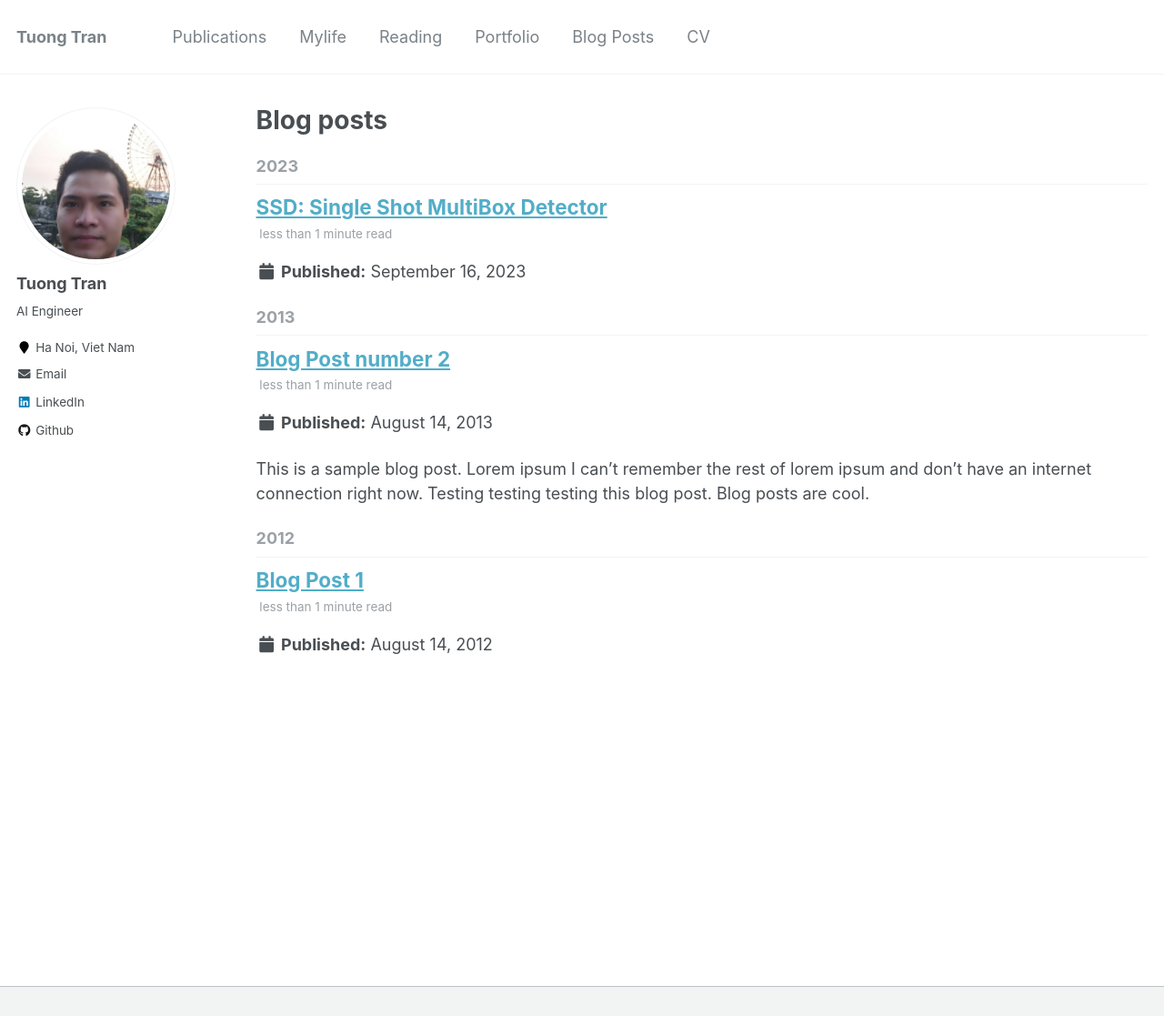
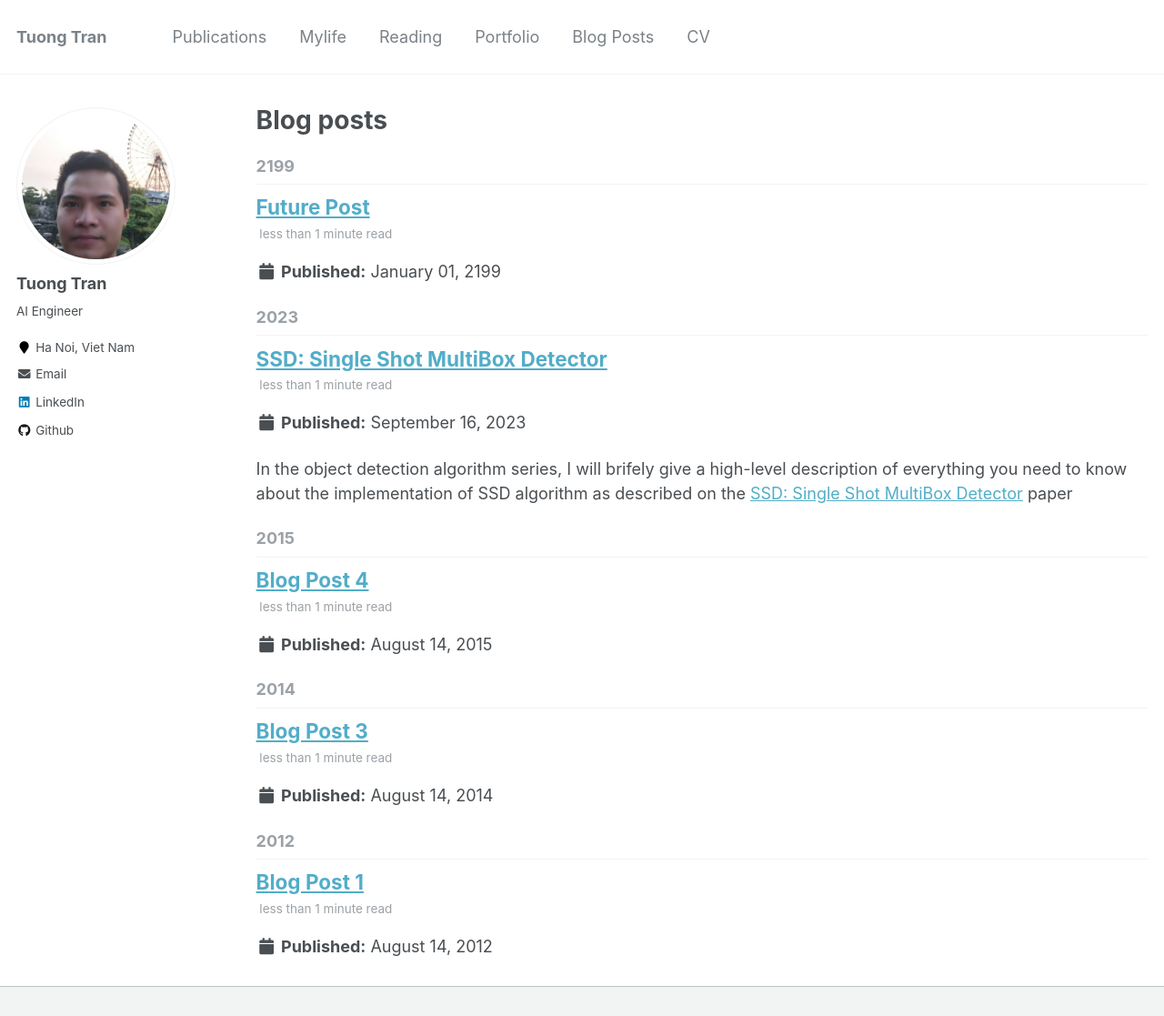
Before and after one commit to tuongtranngoc/tuongtranngoc.github.io, a Jekyll site: the page built from _pages/year-archive.html, in a window 1280 px wide and 1276 px high, cut to the strip 0-1117 px from the top of the window. Shown: the whole strip at 91% size. Built offline with Jekyll 4.4.1, drawn with Linux system fonts in a browser that asks for light colours.

Commit message:
update: posts/ssd

```diff
--- a/_posts/2013-08-14-blog-post-2.md
+++ /dev/null
@@ -1,20 +0,0 @@
----
-title: 'Blog Post number 2'
-date: 2013-08-14
-permalink: /posts/2013/08/blog-post-2/
-tags:
-  - cool posts
-  - category1
-  - category2
----
-
-This is a sample blog post. Lorem ipsum I can't remember the rest of lorem ipsum and don't have an internet connection right now. Testing testing testing this blog post. Blog posts are cool.
-
-Headings are cool
-======
-
-You can have many headings
-======
-
-Aren't headings cool?
-------
--- a/_posts/2023-09-16-ssd.md
+++ b/_posts/2023-09-16-ssd.md
@@ -7,3 +7,19 @@
   - Object Detection
   - Image Processing
 ---
+
+In the object detection algorithm series, I will brifely give a high-level description of everything you need to know about the implementation of SSD algorithm as described on the [SSD: Single Shot MultiBox Detector](https://arxiv.org/abs/1512.02325) paper
+
+## How does SSD works
+
+SSD predict category score and box offsets for a set of default bounding boxes using small convolutional filters applied to feature maps. Detections of different scales was outputed from feature maps of different scales and explicitly separate predictions by aspect ratio.
+
+During training, we need to need to first match the groundtruth to the default bounding boxes and then using those matches to estimate the loss function. During inference time, similar prediction boxes are combined to estimate the final predictions.
+
+<p align='center'>
+<img src='../images/posts/ssd/detection_examples_coco.PNG'>
+<figcaption align='center'>Detection Examples on COCO dataset</figcaption>
+</p>
+
+## The Single Shot MultiBox Detector (SSD)
+This section decribes the components of SSD architecture
```
Also changed, not shown: _pages/about.md (+2 -2 lines), _posts/2014-08-14-blog-post-3.md (added), _posts/2015-08-14-blog-post-4.md (added), _posts/2199-01-01-future-post.md (added), images/posts/ssd/ssd_framework.PNG (added), 1 other file.
